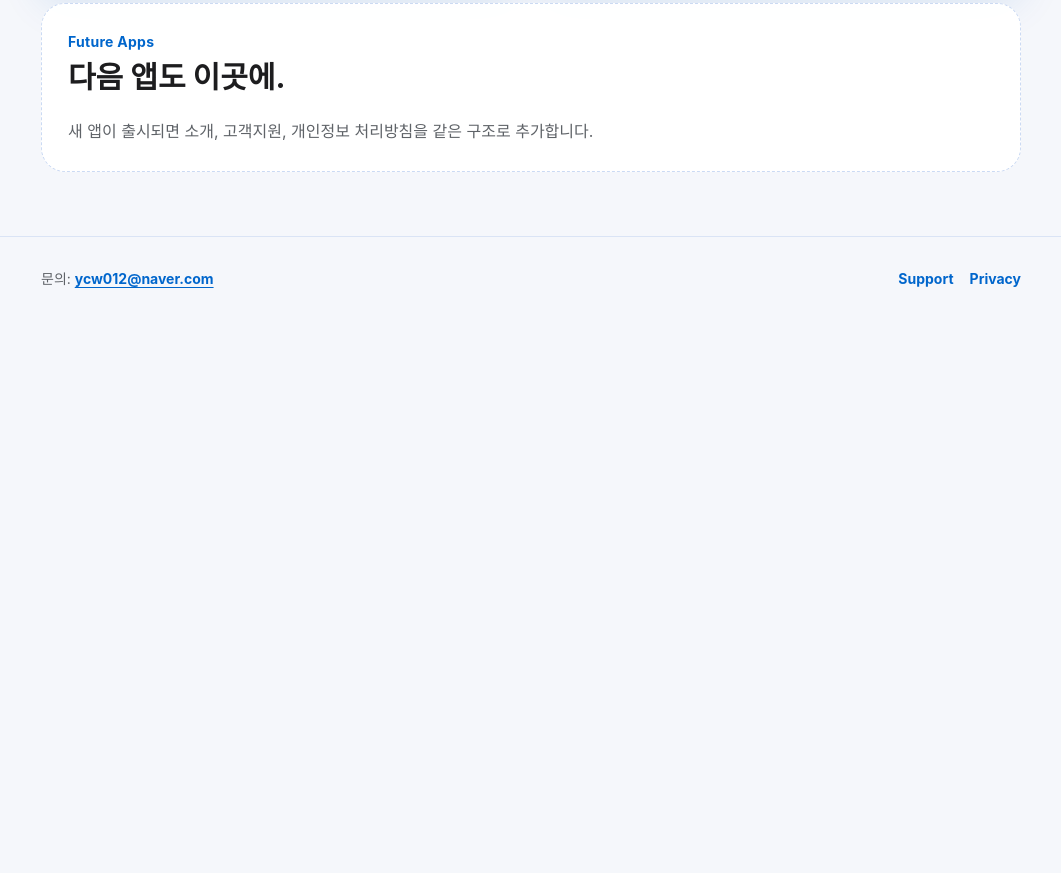
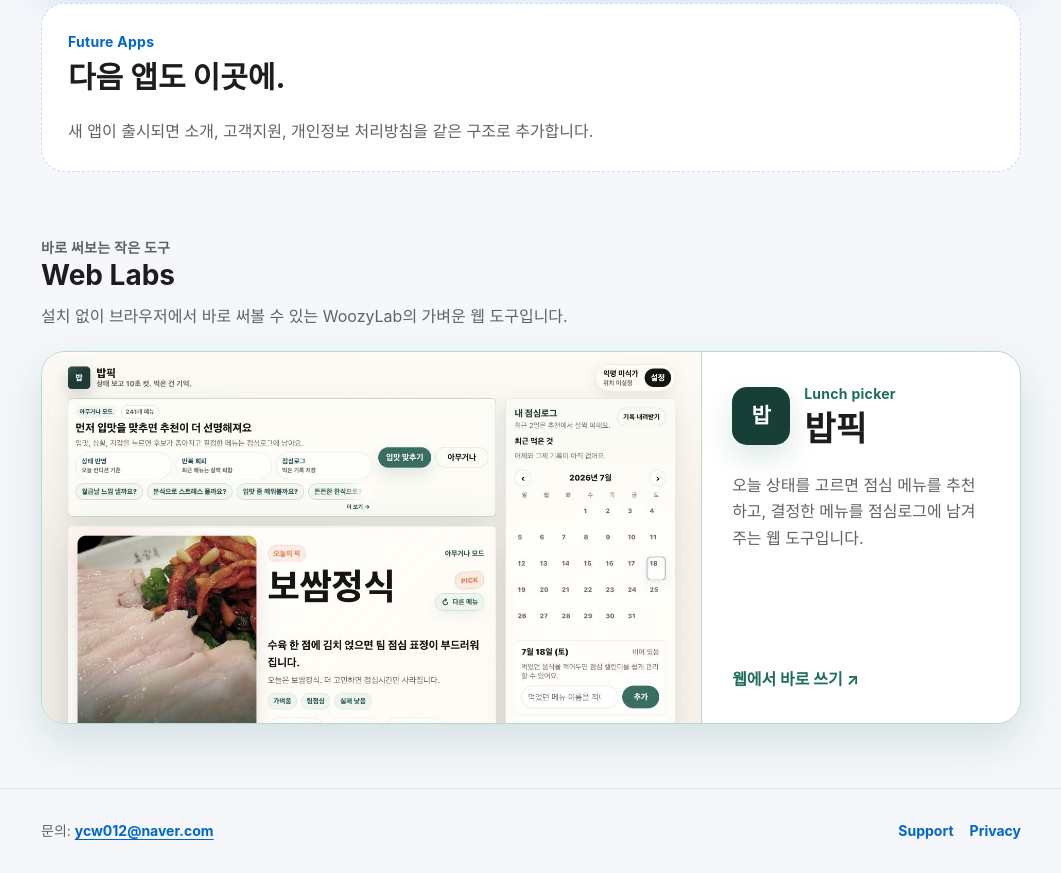
Before and after one commit to woozy-A/WoozyLab, a website: page index.html in a window 1280 px wide. Shown: the part 747-1620 px from the top of the page, without its empty margins (109-1170 px from the left). Before the commit the page ends 1068 px from the top, so only its background shows below. Drawn offline with Linux system fonts and the light colour scheme.

Commit message:
Add Babpick to Web Labs

```diff
--- a/assets/css/site.css
+++ b/assets/css/site.css
@@ -71,6 +71,14 @@ body.site-page.theme-glasslingo {
   --soft: #f0f1ff;
 }
 
+.site-page .theme-babpick {
+  --accent: #1f6d5d;
+  --accent-visual: #2a806f;
+  --border: #b9d8cf;
+  --soft: #e5f3ee;
+  --shadow: rgba(31, 109, 93, 0.16);
+}
+
 @media (prefers-color-scheme: dark) {
   body.site-page.theme-keypic {
     --accent: #78b7ff;
@@ -94,6 +102,14 @@ body.site-page.theme-glasslingo {
     --accent: #b8c0ff;
     --border: #454a75;
     --soft: #262942;
+  }
+
+  .site-page .theme-babpick {
+    --accent: #8ed4c2;
+    --accent-visual: #69bba6;
+    --border: #365e55;
+    --soft: #19332d;
+    --shadow: rgba(55, 150, 126, 0.22);
   }
 }
 
@@ -272,6 +288,90 @@ button:focus-visible {
   border-style: dashed;
 }
 
+.site-page .web-labs-section {
+  margin-top: 64px;
+}
+
+.site-page .web-lab-card {
+  display: grid;
+  overflow: hidden;
+  grid-template-columns: minmax(0, 1.35fr) minmax(280px, 0.65fr);
+  color: inherit !important;
+  font-weight: 400 !important;
+  text-decoration: none;
+  background: color-mix(in srgb, var(--card) 96%, transparent);
+  border: 1px solid var(--border);
+  border-radius: 24px;
+  box-shadow: 0 18px 44px var(--shadow);
+  transition: transform 160ms ease, border-color 160ms ease;
+}
+
+.site-page .web-lab-card:hover {
+  transform: translateY(-3px);
+  border-color: var(--accent-visual);
+}
+
+.site-page .web-lab-preview {
+  min-width: 0;
+  background: var(--soft);
+  border-right: 1px solid var(--border);
+}
+
+.site-page .web-lab-preview img {
+  display: block;
+  width: 100%;
+  height: 100%;
+  aspect-ratio: 16 / 9;
+  object-fit: cover;
+  object-position: top;
+}
+
+.site-page .web-lab-content {
+  display: flex;
+  min-width: 0;
+  flex-direction: column;
+  padding: 30px;
+}
+
+.site-page .web-lab-heading {
+  display: flex;
+  align-items: center;
+  gap: 14px;
+}
+
+.site-page .web-lab-heading .eyebrow {
+  margin-bottom: 4px;
+}
+
+.site-page .web-lab-heading h2 {
+  font-size: 34px;
+}
+
+.site-page .web-lab-mark {
+  display: grid;
+  width: 58px;
+  height: 58px;
+  flex: 0 0 auto;
+  place-items: center;
+  color: #ffffff;
+  font-size: 21px;
+  font-weight: 850;
+  background: #173f37;
+  border-radius: 15px;
+  box-shadow: 0 12px 28px var(--shadow);
+}
+
+.site-page .web-lab-content .description {
+  margin-top: 22px;
+}
+
+.site-page .web-lab-action {
+  margin-top: auto;
+  padding-top: 24px;
+  color: var(--accent);
+  font-weight: 750;
+}
+
 .site-page .app-card-top,
 .site-page .app-top,
 .site-page .document-hero,
@@ -432,6 +532,23 @@ button:focus-visible {
     min-height: 190px;
   }
 
+  .site-page .web-labs-section {
+    margin-top: 52px;
+  }
+
+  .site-page .web-lab-card {
+    grid-template-columns: 1fr;
+  }
+
+  .site-page .web-lab-preview {
+    border-right: 0;
+    border-bottom: 1px solid var(--border);
+  }
+
+  .site-page .web-lab-content {
+    padding: 24px 22px;
+  }
+
   .site-page .card,
   .site-page .document-surface {
     padding: 24px 20px;
--- a/index.html
+++ b/index.html
@@ -13,6 +13,7 @@
       <a class="site-brand" href="./" aria-current="page">WoozyLab</a>
       <div class="site-nav-links">
         <a href="#apps">Apps</a>
+        <a href="#web-labs">Web Labs</a>
         <a href="./support/">Support</a>
         <a href="./privacy/">Privacy</a>
       </div>
@@ -68,6 +69,31 @@
         </article>
       </div>
     </section>
+
+    <section id="web-labs" class="web-labs-section" aria-labelledby="web-labs-title">
+      <div class="section-heading">
+        <p class="eyebrow">바로 써보는 작은 도구</p>
+        <h2 id="web-labs-title">Web Labs</h2>
+        <p>설치 없이 브라우저에서 바로 써볼 수 있는 WoozyLab의 가벼운 웹 도구입니다.</p>
+      </div>
+
+      <a class="web-lab-card theme-babpick" href="https://woozy-a.github.io/lunch-picker/">
+        <div class="web-lab-preview">
+          <img src="./assets/babpick-preview.jpg" width="1280" height="720" loading="lazy" alt="밥픽 웹앱의 점심 추천 화면">
+        </div>
+        <div class="web-lab-content">
+          <div class="web-lab-heading">
+            <span class="web-lab-mark" aria-hidden="true">밥</span>
+            <div>
+              <p class="eyebrow">Lunch picker</p>
+              <h2>밥픽</h2>
+            </div>
+          </div>
+          <p class="description">오늘 상태를 고르면 점심 메뉴를 추천하고, 결정한 메뉴를 점심로그에 남겨주는 웹 도구입니다.</p>
+          <span class="web-lab-action">웹에서 바로 쓰기 <span aria-hidden="true">↗</span></span>
+        </div>
+      </a>
+    </section>
   </main>
 
   <footer class="site-footer">
```
Also changed, not shown: SITE_AUDIT.md (+6 -5 lines), SITE_RULES.md (+3 -1 lines), README.md, assets/babpick-preview.jpg (added).
